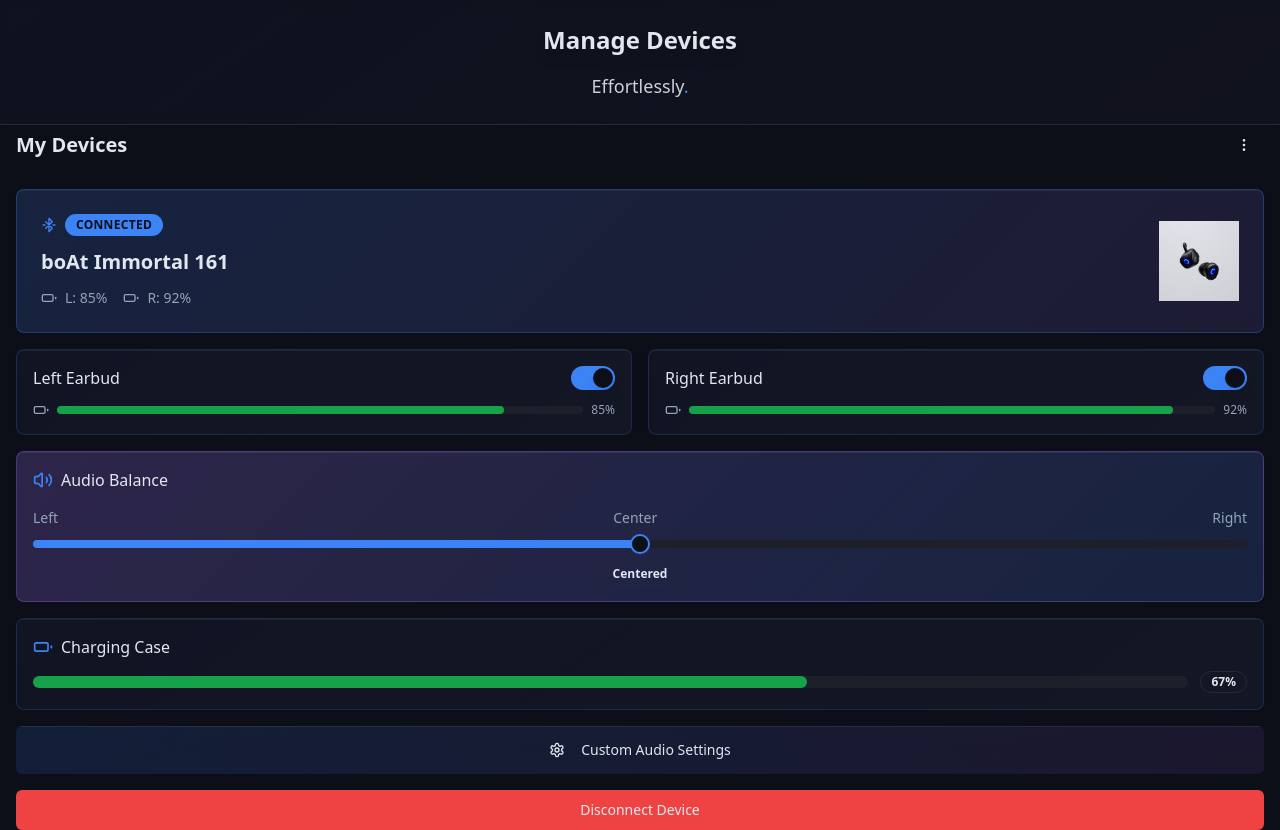
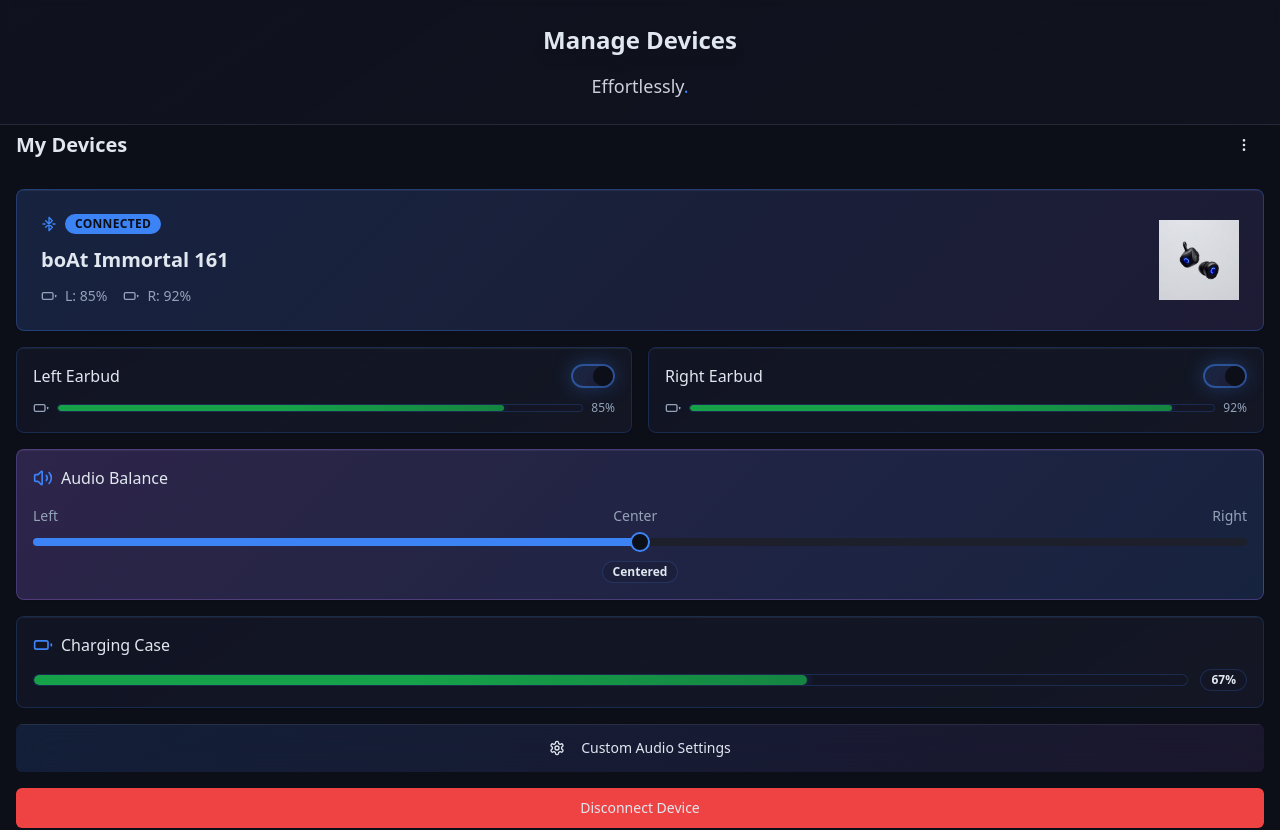
Before and after one commit to shasin549/immortal-buddy-control, a React (Vite) app: page / in a window 1280 px wide. Both pictures are taken after a click on the button "Connect". Built offline with nearby package versions, Linux system fonts and the light colour scheme.

Commit message:
Apply glassmorphism to switches, badges, and progress indicators
cgen-522499ae0c0848dd9b15984b86a646b2

```diff
--- a/src/components/EarbudControl.tsx
+++ b/src/components/EarbudControl.tsx
@@ -211,6 +211,7 @@ const EarbudControl = () => {
                   onCheckedChange={(checked) =>
                     setEqualizerState(prev => ({ ...prev, surroundVirtualiser: checked }))
                   }
+                  className="glass-switch"
                 />
               </div>
             </Card>
@@ -228,6 +229,7 @@ const EarbudControl = () => {
                   onCheckedChange={(checked) =>
                     setEqualizerState(prev => ({ ...prev, volumeLeveller: checked }))
                   }
+                  className="glass-switch"
                 />
               </div>
             </Card>
@@ -269,7 +271,7 @@ const EarbudControl = () => {
                 )}
                 <Badge
                   variant={earbudState.isConnected ? "default" : "secondary"}
-                  className="text-xs uppercase tracking-wide"
+                  className="text-xs uppercase tracking-wide glass-badge border-0"
                 >
                   {earbudState.isConnected ? "Connected" : "Available"}
                 </Badge>
@@ -318,17 +320,18 @@ const EarbudControl = () => {
                     <Switch
                       checked={earbudState.leftEnabled}
                       onCheckedChange={toggleLeft}
+                      className="glass-switch"
                     />
                   </div>
                   <div className="space-y-2">
                     <div className="flex items-center gap-2">
                       <Battery className="w-4 h-4 text-muted-foreground" />
-                      <div className="flex-1 bg-secondary rounded-full h-2">
+                      <div className="flex-1 glass-progress h-2">
                         <div
-                          className="h-full rounded-full transition-all duration-300"
+                          className="h-full glass-progress-indicator"
                           style={{
                             width: `${earbudState.leftBattery}%`,
-                            backgroundColor: `hsl(var(--${getBatteryColor(earbudState.leftBattery)}))`
+                            background: `linear-gradient(90deg, hsl(var(--${getBatteryColor(earbudState.leftBattery)})), hsl(var(--${getBatteryColor(earbudState.leftBattery)})) 50%, hsl(var(--${getBatteryColor(earbudState.leftBattery)}) / 0.8))`
                           }}
                         />
                       </div>
@@ -346,17 +349,18 @@ const EarbudControl = () => {
                     <Switch
                       checked={earbudState.rightEnabled}
                       onCheckedChange={toggleRight}
+                      className="glass-switch"
                     />
                   </div>
                   <div className="space-y-2">
                     <div className="flex items-center gap-2">
                       <Battery className="w-4 h-4 text-muted-foreground" />
-                      <div className="flex-1 bg-secondary rounded-full h-2">
+                      <div className="flex-1 glass-progress h-2">
                         <div
-                          className="h-full rounded-full transition-all duration-300"
+                          className="h-full glass-progress-indicator"
                           style={{
                             width: `${earbudState.rightBattery}%`,
-                            backgroundColor: `hsl(var(--${getBatteryColor(earbudState.rightBattery)}))`
+                            background: `linear-gradient(90deg, hsl(var(--${getBatteryColor(earbudState.rightBattery)})), hsl(var(--${getBatteryColor(earbudState.rightBattery)})) 50%, hsl(var(--${getBatteryColor(earbudState.rightBattery)}) / 0.8))`
                           }}
                         />
                       </div>
@@ -389,7 +393,7 @@ const EarbudControl = () => {
                     className="w-full"
                   />
                   <div className="text-center">
-                    <Badge variant="outline" className="text-xs">
+                    <Badge variant="outline" className="text-xs glass-badge">
                       {earbudState.audioBalance === 0
                         ? "Centered"
                         : earbudState.audioBalance < 0
@@ -410,16 +414,16 @@ const EarbudControl = () => {
                   <h3 className="font-medium text-foreground">Charging Case</h3>
                 </div>
                 <div className="flex items-center gap-3">
-                  <div className="flex-1 bg-secondary rounded-full h-3">
+                  <div className="flex-1 glass-progress h-3">
                     <div
-                      className="h-full rounded-full transition-all duration-300"
+                      className="h-full glass-progress-indicator"
                       style={{
                         width: `${earbudState.caseBattery}%`,
-                        backgroundColor: `hsl(var(--${getBatteryColor(earbudState.caseBattery)}))`
+                        background: `linear-gradient(90deg, hsl(var(--${getBatteryColor(earbudState.caseBattery)})), hsl(var(--${getBatteryColor(earbudState.caseBattery)})) 50%, hsl(var(--${getBatteryColor(earbudState.caseBattery)}) / 0.8))`
                       }}
                     />
                   </div>
-                  <Badge variant="outline" className="text-xs">
+                  <Badge variant="outline" className="text-xs glass-badge">
                     {earbudState.caseBattery}%
                   </Badge>
                 </div>
```
